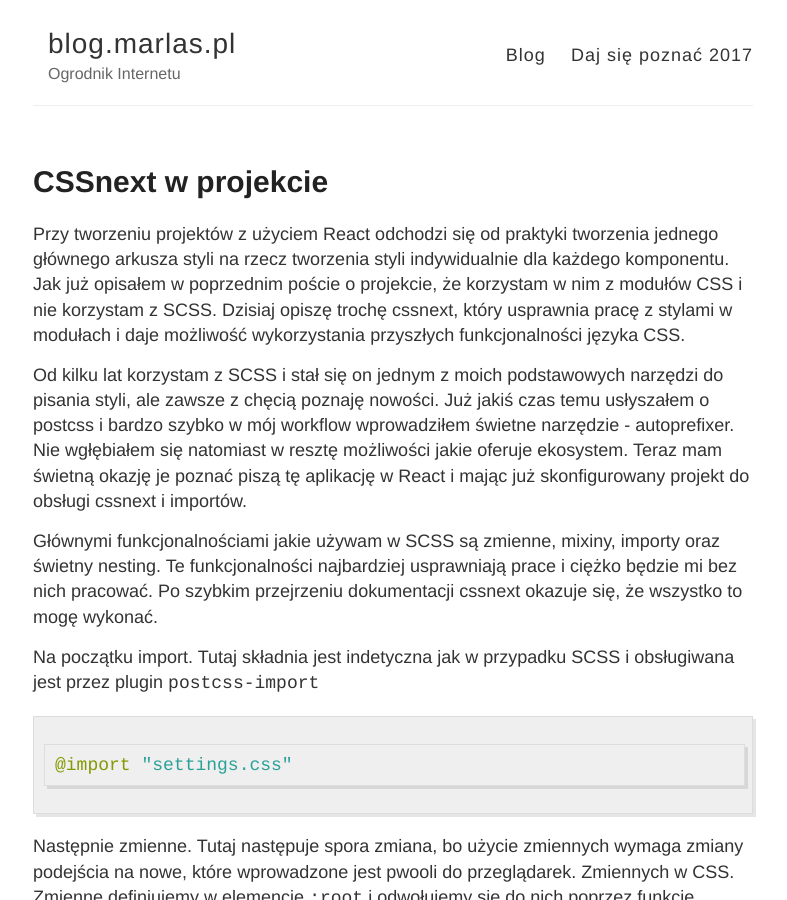
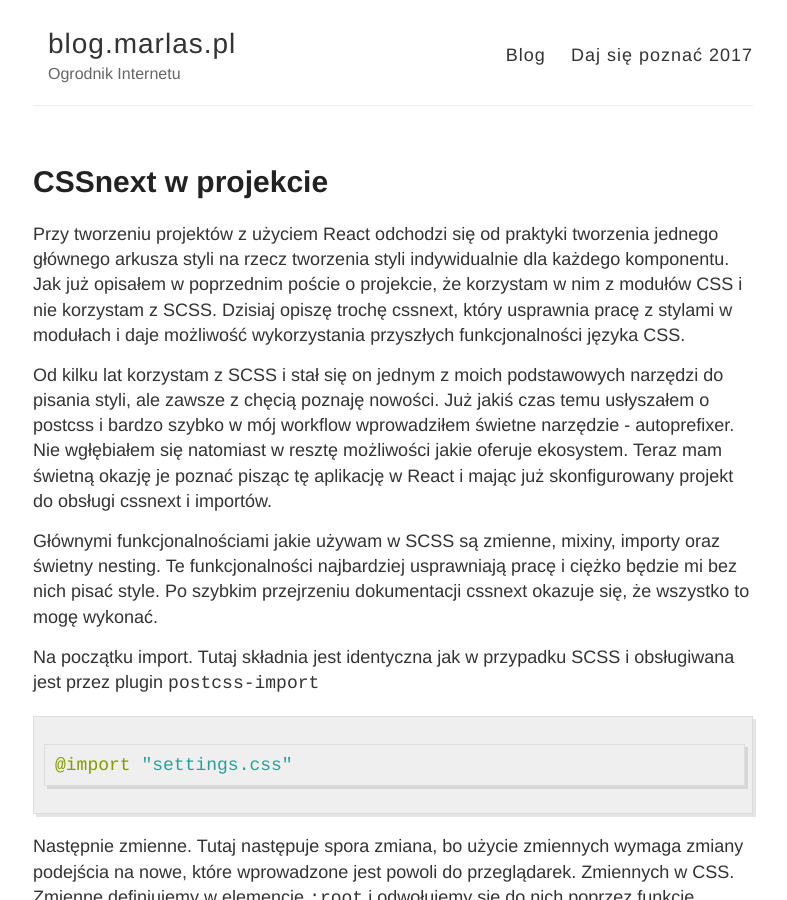
Before and after one commit to marlass/marlass.github.io, a Jekyll site: the page built from _posts/2017-04-30-cssnext-w-projekcie.md, in a window 1280 px wide and 900 px high. Shown: the whole window, without its empty margins (247-1034 px from the left). Built offline with Jekyll 4.4.1, drawn with Linux system fonts in a browser that asks for light colours; comment, search, counter and statistics services are not loaded; some of the changed text lies outside the part shown.

Commit message:
Update 2017-04-30-cssnext-w-projekcie.md

````diff
--- a/_posts/2017-04-30-cssnext-w-projekcie.md
+++ b/_posts/2017-04-30-cssnext-w-projekcie.md
@@ -8,17 +8,17 @@ Przy tworzeniu projektów z użyciem React odchodzi się od praktyki tworzenia j
 
 <!--more-->
 
-Od kilku lat korzystam z SCSS i stał się on jednym z moich podstawowych narzędzi do pisania styli, ale zawsze z chęcią poznaję nowości. Już jakiś czas temu usłyszałem o postcss i bardzo szybko w mój workflow wprowadziłem świetne narzędzie - autoprefixer. Nie wgłębiałem się natomiast w resztę możliwości jakie oferuje ekosystem. Teraz mam świetną okazję je poznać piszą tę aplikację w React i mając już skonfigurowany projekt do obsługi cssnext i importów.
+Od kilku lat korzystam z SCSS i stał się on jednym z moich podstawowych narzędzi do pisania styli, ale zawsze z chęcią poznaję nowości. Już jakiś czas temu usłyszałem o postcss i bardzo szybko w mój workflow wprowadziłem świetne narzędzie - autoprefixer. Nie wgłębiałem się natomiast w resztę możliwości jakie oferuje ekosystem. Teraz mam świetną okazję je poznać pisząc tę aplikację w React i mając już skonfigurowany projekt do obsługi cssnext i importów.
 
-Głównymi funkcjonalnościami jakie używam w SCSS są zmienne, mixiny, importy oraz świetny nesting. Te funkcjonalności najbardziej usprawniają prace i ciężko będzie mi bez nich pracować. Po szybkim przejrzeniu dokumentacji cssnext okazuje się, że wszystko to mogę wykonać.
+Głównymi funkcjonalnościami jakie używam w SCSS są zmienne, mixiny, importy oraz świetny nesting. Te funkcjonalności najbardziej usprawniają pracę i ciężko będzie mi bez nich pisać style. Po szybkim przejrzeniu dokumentacji cssnext okazuje się, że wszystko to mogę wykonać.
 
-Na początku import. Tutaj składnia jest indetyczna jak w przypadku SCSS i obsługiwana jest przez plugin `postcss-import`
+Na początku import. Tutaj składnia jest identyczna jak w przypadku SCSS i obsługiwana jest przez plugin `postcss-import`
 
 ``` css
 @import "settings.css"
 ```
 
-Następnie zmienne. Tutaj następuje spora zmiana, bo użycie zmiennych wymaga zmiany podejścia na nowe, które wprowadzone jest pwooli do przeglądarek. Zmiennych w CSS. Zmienne definiujemy w elemencie `:root` i odwołujemy się do nich poprzez funkcję `var()`.
+Następnie zmienne. Tutaj następuje spora zmiana, bo użycie zmiennych wymaga zmiany podejścia na nowe, które wprowadzone jest powoli do przeglądarek. Zmiennych w CSS. Zmienne definiujemy w elemencie `:root` i odwołujemy się do nich poprzez funkcję `var()`.
 
 ``` css
 :root {
````
